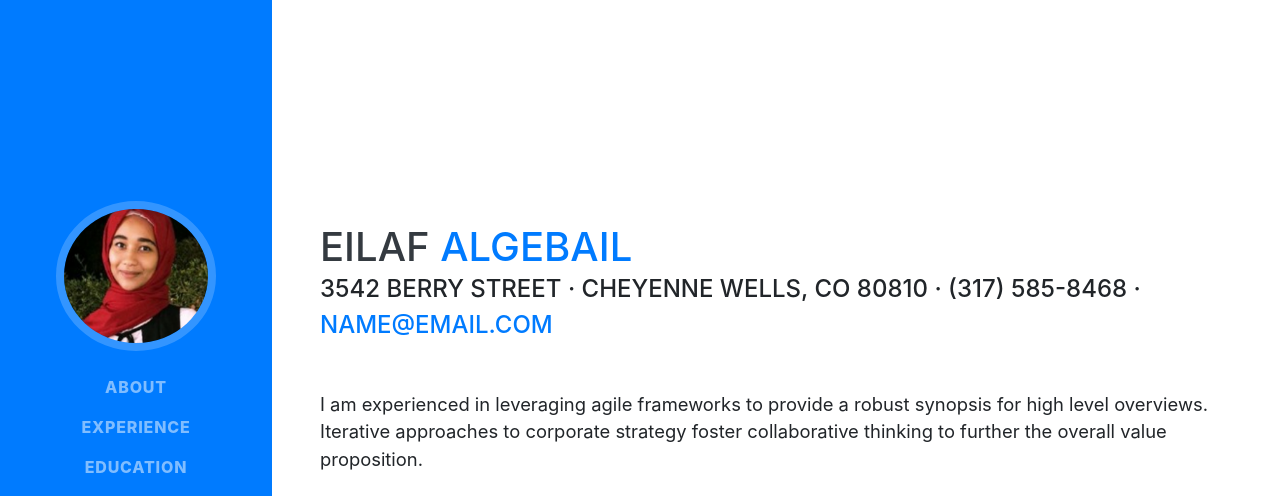
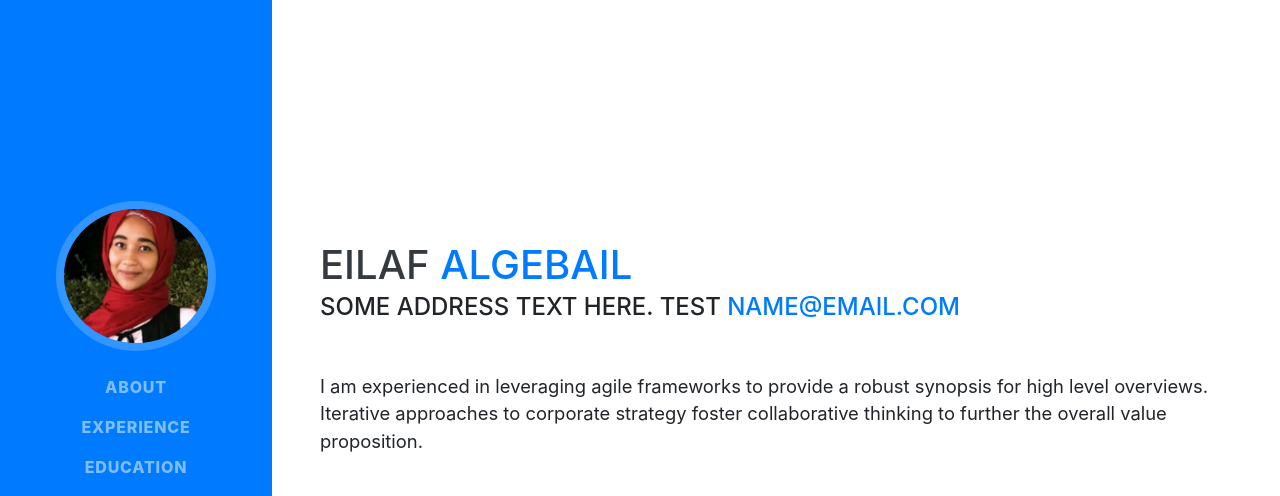
Before and after one commit to Eilaf-Alg/Astrolabs-portfolio, a website with bundled scripts: page index.html in a window 1280 px wide. Shown: the top 496 px of the page. Built offline with nearby package versions, Linux system fonts and the light colour scheme; a web font is replaced by a local one.

Commit message:
changed the address

```diff
--- a/index.html
+++ b/index.html
@@ -66,7 +66,7 @@
         <h1 class="mb-0"> Eilaf
           <span class="text-primary"> Algebail </span>
         </h1>
-        <div class="subheading mb-5">3542 Berry Street · Cheyenne Wells, CO 80810 · (317) 585-8468 ·
+        <div class="subheading mb-5"> some address text here. test
           <a href="mailto:name@email.com">name@email.com</a>
         </div>
         <p class="lead mb-5">I am experienced in leveraging agile frameworks to provide a robust synopsis for high level overviews. Iterative approaches to corporate strategy foster collaborative thinking to further the overall value proposition.</p>
```
Also changed, not shown: 2 other files.
